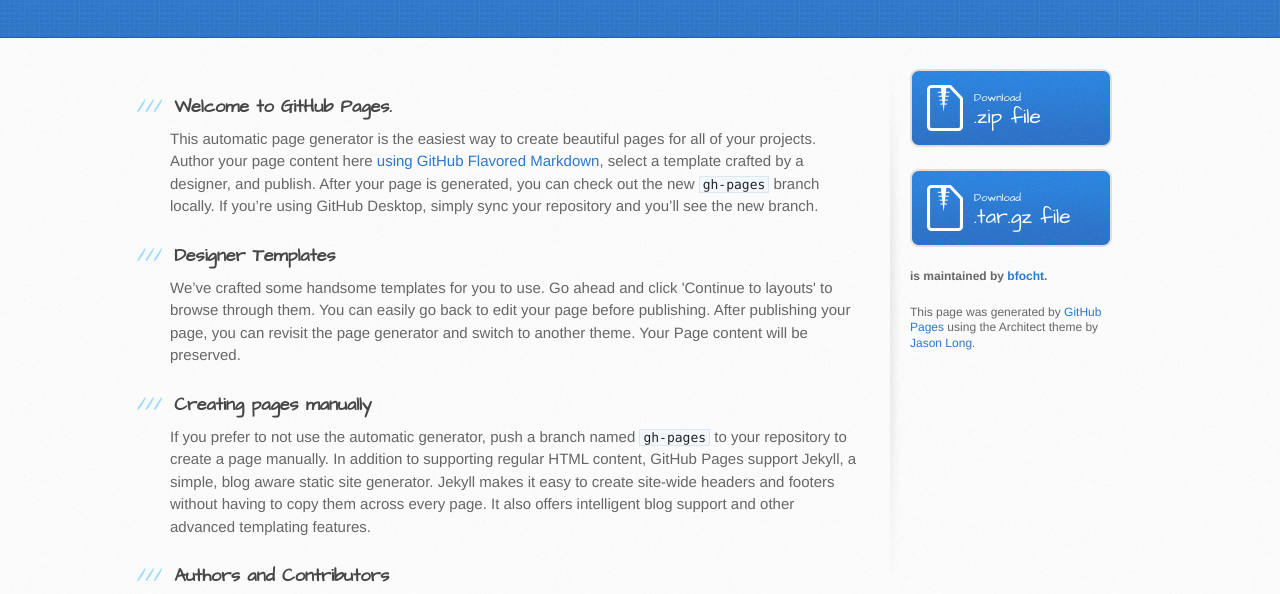
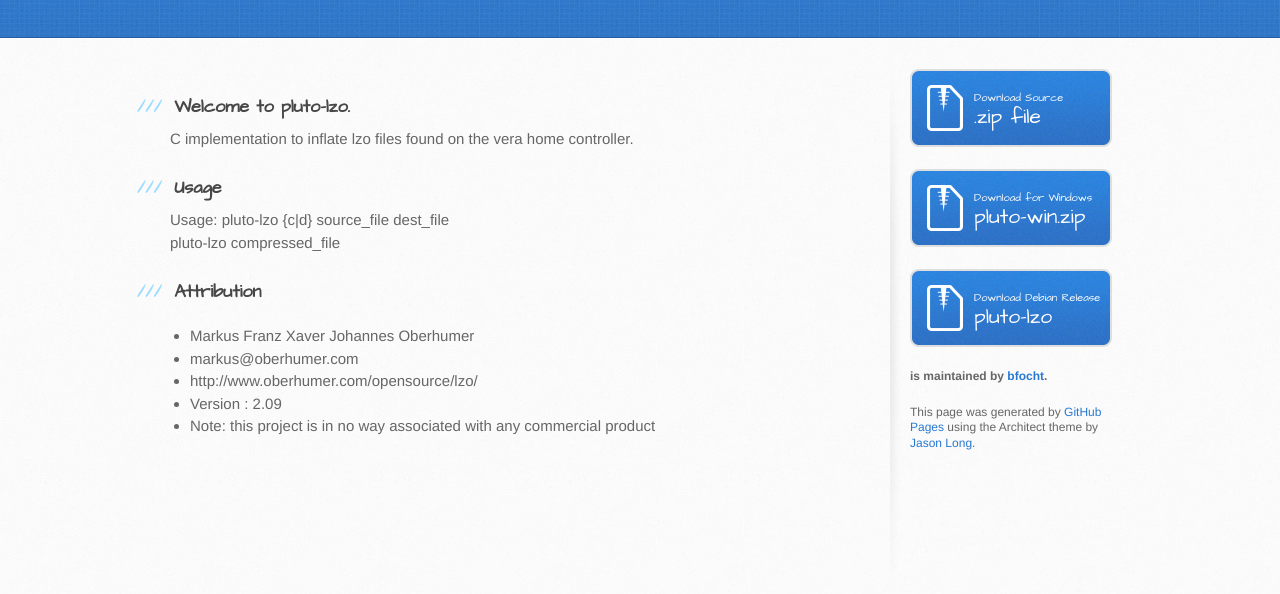
Before and after one commit to bfocht/pluto-lzo, a plain HTML site: page index.html in a window 1280 px wide. Shown: the part 197-791 px from the top of the page. Drawn offline with Linux system fonts and the light colour scheme.

Commit message:
update gh-pages

```diff
--- a/index.html
+++ b/index.html
@@ -29,39 +29,46 @@
       <div class="inner clearfix">
         <section id="main-content">
           <h3>
-<a id="welcome-to-github-pages" class="anchor" href="#welcome-to-github-pages" aria-hidden="true"><span aria-hidden="true" class="octicon octicon-link"></span></a>Welcome to GitHub Pages.</h3>
+<a id="welcome-to-github-pages" class="anchor" href="#welcome-to-github-pages" aria-hidden="true"><span aria-hidden="true" class="octicon octicon-link"></span></a>Welcome to pluto-lzo.</h3>
 
-<p>This automatic page generator is the easiest way to create beautiful pages for all of your projects. Author your page content here <a href="https://guides.github.com/features/mastering-markdown/">using GitHub Flavored Markdown</a>, select a template crafted by a designer, and publish. After your page is generated, you can check out the new <code>gh-pages</code> branch locally. If you’re using GitHub Desktop, simply sync your repository and you’ll see the new branch.</p>
+<p>
+C implementation to inflate lzo files found on the vera home controller.
+</p>
 
 <h3>
-<a id="designer-templates" class="anchor" href="#designer-templates" aria-hidden="true"><span aria-hidden="true" class="octicon octicon-link"></span></a>Designer Templates</h3>
+<a id="designer-templates" class="anchor" href="#designer-templates" aria-hidden="true"><span aria-hidden="true" class="octicon octicon-link"></span></a>Usage</h3>
 
-<p>We’ve crafted some handsome templates for you to use. Go ahead and click 'Continue to layouts' to browse through them. You can easily go back to edit your page before publishing. After publishing your page, you can revisit the page generator and switch to another theme. Your Page content will be preserved.</p>
+<p>
+Usage: pluto-lzo {c|d} source_file dest_file <br />
+       pluto-lzo compressed_file
+</p>
 
 <h3>
-<a id="creating-pages-manually" class="anchor" href="#creating-pages-manually" aria-hidden="true"><span aria-hidden="true" class="octicon octicon-link"></span></a>Creating pages manually</h3>
+<a id="designer-templates" class="anchor" href="#designer-templates" aria-hidden="true"><span aria-hidden="true" class="octicon octicon-link"></span></a>Attribution</h3>
 
-<p>If you prefer to not use the automatic generator, push a branch named <code>gh-pages</code> to your repository to create a page manually. In addition to supporting regular HTML content, GitHub Pages support Jekyll, a simple, blog aware static site generator. Jekyll makes it easy to create site-wide headers and footers without having to copy them across every page. It also offers intelligent blog support and other advanced templating features.</p>
-
-<h3>
-<a id="authors-and-contributors" class="anchor" href="#authors-and-contributors" aria-hidden="true"><span aria-hidden="true" class="octicon octicon-link"></span></a>Authors and Contributors</h3>
-
-<p>You can <a href="https://help.github.com/articles/basic-writing-and-formatting-syntax/#mentioning-users-and-teams" class="user-mention">@mention</a> a GitHub username to generate a link to their profile. The resulting <code>&lt;a&gt;</code> element will link to the contributor’s GitHub Profile. For example: In 2007, Chris Wanstrath (<a href="https://github.com/defunkt" class="user-mention">@defunkt</a>), PJ Hyett (<a href="https://github.com/pjhyett" class="user-mention">@pjhyett</a>), and Tom Preston-Werner (<a href="https://github.com/mojombo" class="user-mention">@mojombo</a>) founded GitHub.</p>
-
-<h3>
-<a id="support-or-contact" class="anchor" href="#support-or-contact" aria-hidden="true"><span aria-hidden="true" class="octicon octicon-link"></span></a>Support or Contact</h3>
-
-<p>Having trouble with Pages? Check out our <a href="https://help.github.com/pages">documentation</a> or <a href="https://github.com/contact">contact support</a> and we’ll help you sort it out.</p>
-        </section>
+<p>
+<ul>
+<li>Markus Franz Xaver Johannes Oberhumer</li>
+<li>markus@oberhumer.com</li>
+<li>http://www.oberhumer.com/opensource/lzo/</li>
+<li>Version : 2.09</li>
+<li>Note: this project is in no way associated with any commercial product</li>
+</ul>
+</p>
+</section>
 
         <aside id="sidebar">
           <a href="https://github.com/bfocht/pluto-lzo/zipball/master" class="button">
-            <small>Download</small>
+            <small>Download Source</small>
             .zip file
           </a>
           <a href="https://github.com/bfocht/pluto-lzo/tarball/master" class="button">
-            <small>Download</small>
-            .tar.gz file
+            <small>Download for Windows</small>
+            pluto-win.zip
+          </a>
+          <a href="https://github.com/bfocht/pluto-lzo/tarball/master" class="button">
+            <small>Download Debian Release</small>
+            pluto-lzo
           </a>
 
           <p class="repo-owner"><a href="https://github.com/bfocht/pluto-lzo"></a> is maintained by <a href="https://github.com/bfocht">bfocht</a>.</p>
```
Also changed, not shown: 2 other files.
